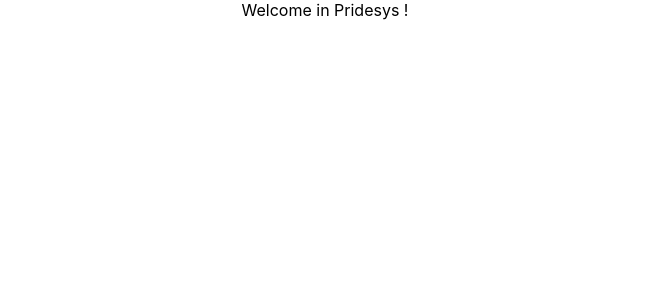
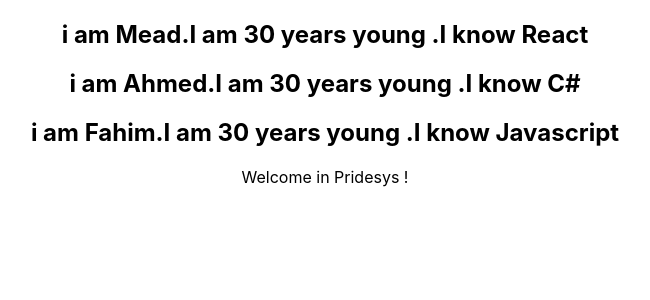
Before and after one commit to fahimmeadahmed/Intern, a React (Create React App) app in the folder React/hello-world/: page / in a window 1280 px wide. Shown: the top 300 px of the page, without its empty margins (315-965 px from the left). Built offline with nearby package versions, Linux system fonts and the light colour scheme.

Commit message:
List rendering

```diff
--- a/React/hello-world/src/App.js
+++ b/React/hello-world/src/App.js
@@ -11,10 +11,12 @@
 import EventBind from './components/EventBind';
 import ParentComponent from './components/ParentComponent';
 import UserGreeting from './components/UserGreeting';
+import NameList from './components/NameList';
 
 function App() {
   return (
     <div className="App">
+      <NameList />
       {/* <Greet name="Mead" degree="CSE" > <p> this is  engineers property </p> </Greet>
       <Greet name="Ahmed" degree="CSSE" > <button>Action</button></Greet>
       <Greet name="Fahim" degree="SE" />
--- /dev/null
+++ b/React/hello-world/src/components/NameList.js
@@ -0,0 +1,45 @@
+import React from 'react'
+import Person from './Person'
+
+function NameList() {
+    // const names = ['Mead','Ahmed','Fahim']
+    const persons = [
+        {
+        id: 1,
+        name: 'Mead',
+        age: 30,
+        skill:'React'
+        },
+        {
+        id: 2,
+        name: 'Ahmed',
+        age: 30,
+        skill:'C#'
+        },
+        {
+        id: 3,
+        name: 'Fahim',
+        age: 30,
+        skill:'Javascript'
+        },
+    ]
+const personList = persons.map(person => <Person person={person} />)
+    // const nameList = names.map(name => <h2>{name}</h2>)
+    return (
+        <div>
+            {personList}
+                {/* // nameList
+                // names.map(name => <h2>{name}</h2>)
+            }            */}
+            {/* <h2>{names[0]}</h2>
+            <h2>{names[1]}</h2>
+            <h2>{names[2]}</h2> */}
+
+            {/* <h2>Mead</h2>
+            <h2>Ahmed</h2>
+            <h2>Fahim</h2> */}
+        </div>
+    )
+}
+
+export default NameList
--- /dev/null
+++ b/React/hello-world/src/components/Person.js
@@ -0,0 +1,12 @@
+import React from 'react'
+
+function Person({person}) {
+    return (
+        <div>
+            <h2> i am {person.name}.I am {person.age} years young .I know {person.skill}
+            </h2>
+        </div>
+    )
+}
+
+export default Person
```
